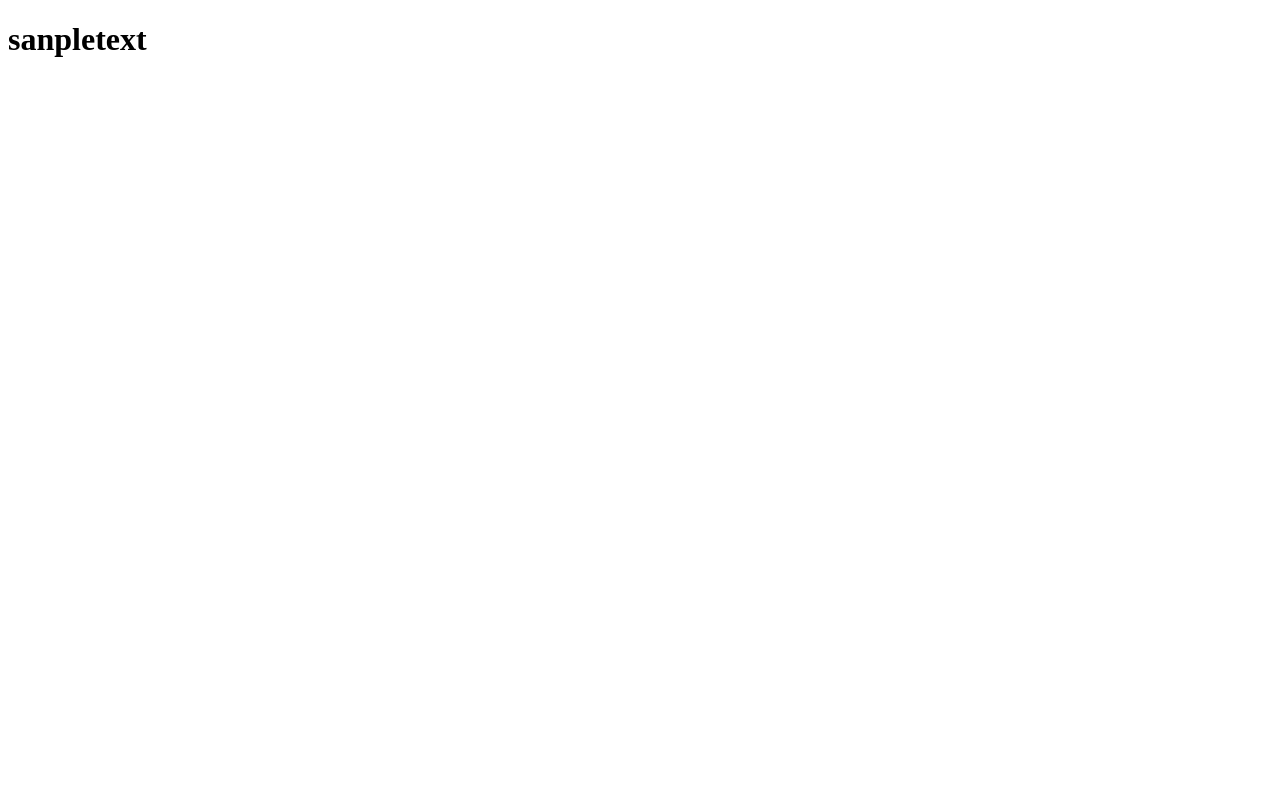
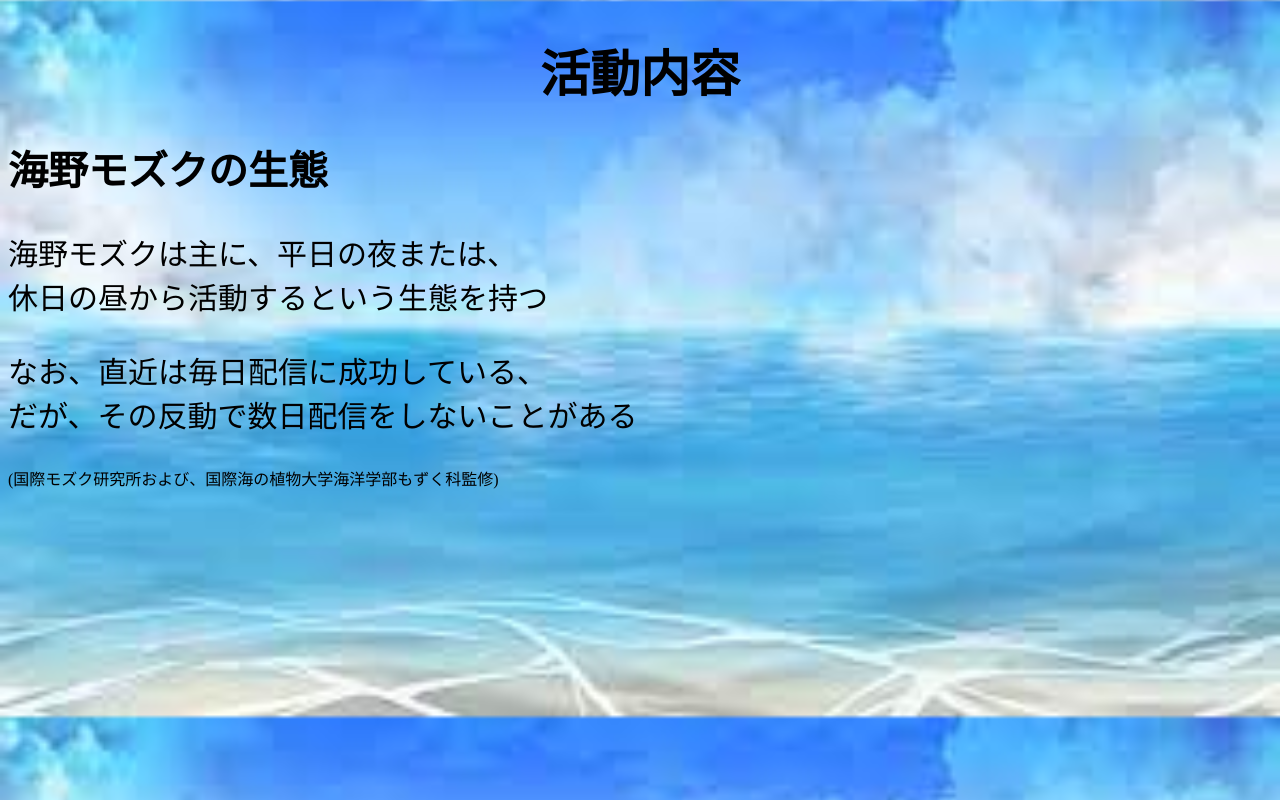
Before and after one commit to aki8ia/WIKI, a plain HTML site: page assets/katudounaiyou .html in a window 1280 px wide. Drawn offline with Linux system fonts and the light colour scheme.

Commit message:
Update katudounaiyou .html

```diff
--- a/assets/katudounaiyou .html
+++ b/assets/katudounaiyou .html
@@ -1,11 +1,24 @@
 <!DOCTYPE html>
 <html lang="jp">
     <head>
-        <title>経歴</title>
+        <title>活動内容</title>
         <meta charset="UTF-8">
         <meta name="viewport" content="width=device-width, initial-scale=1">
+        <link rel="stylesheet" href="../assets/css/move.css">
     </head>
     <body>
-    <h1>sanpletext</h1>
+    <h1 class="logo">活動内容</h1>
+        <div class="hyou">
+            <h2 class="sub-logo">海野モズクの生態</h2>
+            <p>海野モズクは主に、平日の夜または、<br>休日の昼から活動するという生態を持つ<br>
+            <p>なお、直近は毎日配信に成功している、<br>だが、その反動で数日配信をしないことがある</p>
+
+            </p>
+
+        </div>
+        <footer>
+            <p>(国際モズク研究所および、国際海の植物大学海洋学部もずく科監修)</p>
+        </footer>
+
     </body>
 </html>
```
